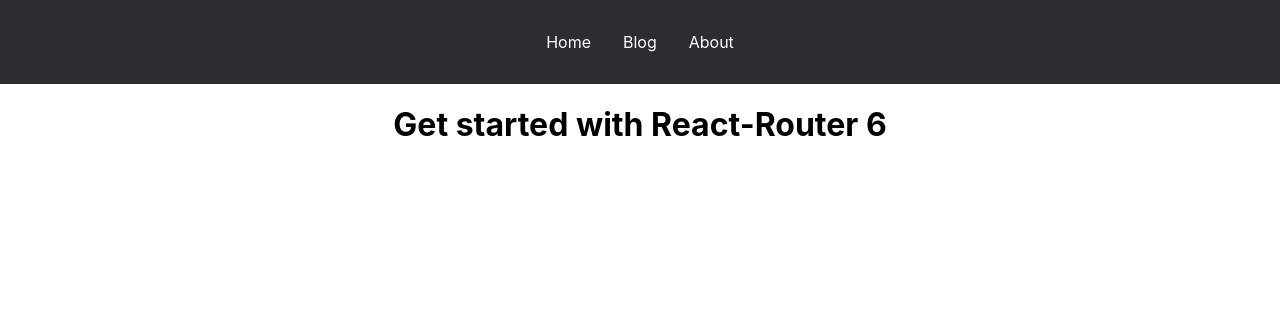
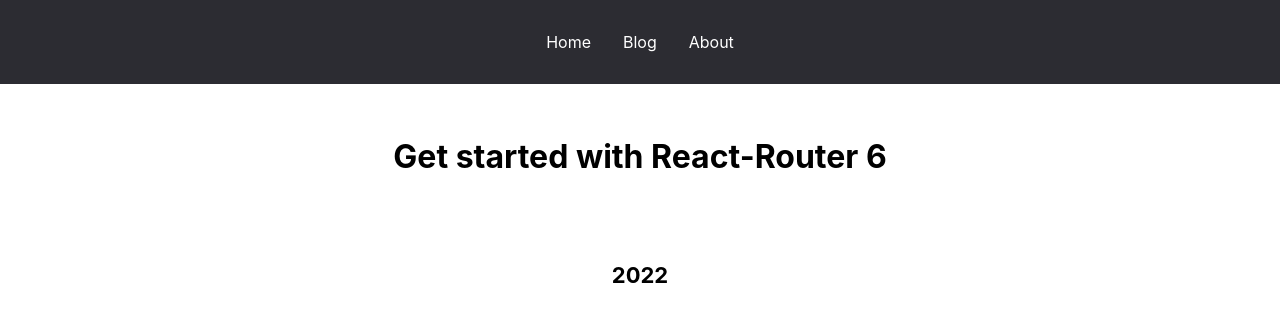
Before and after one commit to michaelvassilyevmvc/ReactRouteV6, a React (Create React App) app: page / in a window 1280 px wide. Shown: the top 322 px of the page. Built offline with nearby package versions, Linux system fonts and the light colour scheme.

Commit message:
End of Section 2. General markup in Outlet component React Router v6

```diff
--- a/src/App.jsx
+++ b/src/App.jsx
@@ -1,23 +1,25 @@
-import { Routes, Route, Link } from 'react-router-dom';
+import { Routes, Route } from 'react-router-dom';
+
 import { Homepage } from './pages/Homepage';
 import { About } from './pages/Aboutpage';
 import { Blogpage } from './pages/Blogpage';
 import { Notfoundpage } from './pages/Notfoundpage';
 
+import { Layout } from './components/Layout';
+import './index.css';
+
+
 function App() {
   return (
     <>
-      <header>
-        <Link to="/">Home</Link>
-        <Link to="/posts">Blog</Link>
-        <Link to="/about">About</Link>
-      </header>
 
       <Routes>
-        <Route path='/' element={<Homepage></Homepage>}></Route>
-        <Route path='/about' element={<About></About>}></Route>
-        <Route path='/posts' element={<Blogpage></Blogpage>}></Route>
-        <Route path='*' element={<Notfoundpage></Notfoundpage>}></Route>
+        <Route path="/" element={<Layout />}>
+          <Route index element={<Homepage />}></Route>
+          <Route path='/about' element={<About />}></Route>
+          <Route path='/posts' element={<Blogpage />}></Route>
+          <Route path='*' element={<Notfoundpage />}></Route>
+        </Route>
       </Routes>
     </>
   );
--- /dev/null
+++ b/src/components/Layout.jsx
@@ -0,0 +1,19 @@
+import { Link, Outlet } from 'react-router-dom';
+
+const Layout = () => {
+  return (
+    <>
+      <header>
+        <Link to="/">Home</Link>
+        <Link to="/posts">Blog</Link>
+        <Link to="/about">About</Link>
+      </header>
+      <main className="container">
+        <Outlet></Outlet>
+      </main>
+      <footer className='container'>{new Date().getFullYear()}</footer>
+    </>
+  )
+}
+
+export { Layout }
--- a/src/index.css
+++ b/src/index.css
@@ -35,3 +35,9 @@
   padding: 2rem 0;
   margin: 0 auto;
 }
+
+footer{
+  text-align: center;
+  font-size: 22px;
+  font-weight: bold;
+}
```
